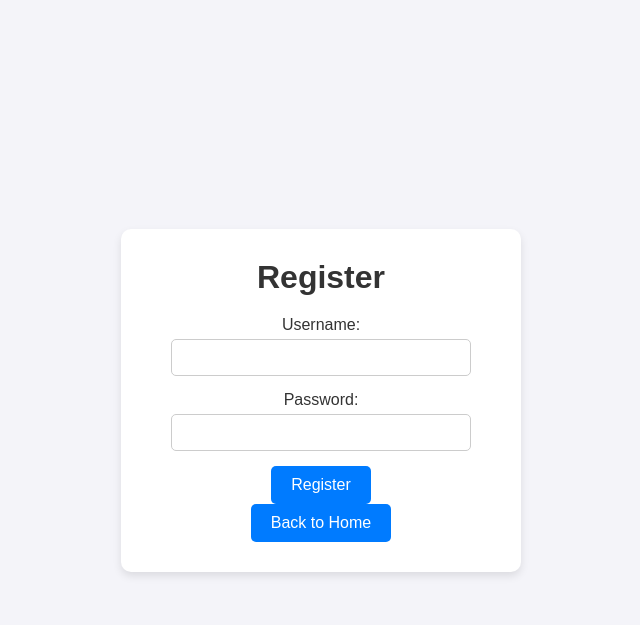
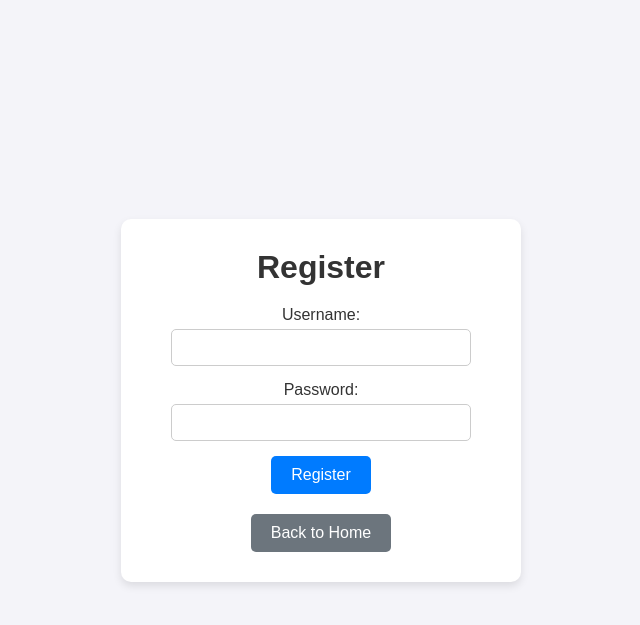
Before and after one commit to theveetz/batman.github.io, a PHP site: page /public/register.html in a window 1280 px wide. Shown: the top 625 px of the page, without its empty margins (319-959 px from the left). Run offline with PHP 8.4, Linux system fonts and the light colour scheme.

Commit message:
Update styles.css

```diff
--- a/public/css/styles.css
+++ b/public/css/styles.css
@@ -85,3 +85,12 @@ button {
 button:hover {
     background-color: #0056b3;
 }
+
+.back-button {
+    margin-top: 20px;
+    background-color: #6c757d;
+}
+
+.back-button:hover {
+    background-color: #5a6268;
+}
```
